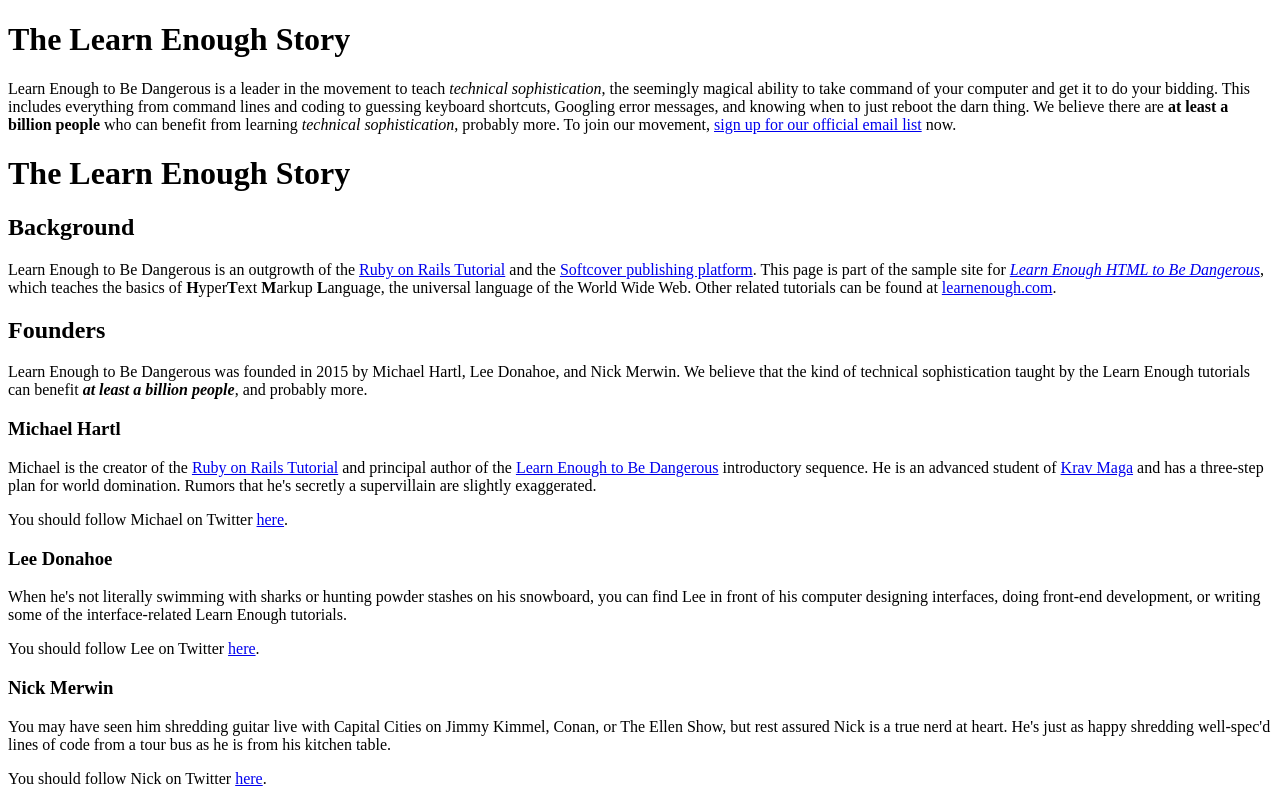
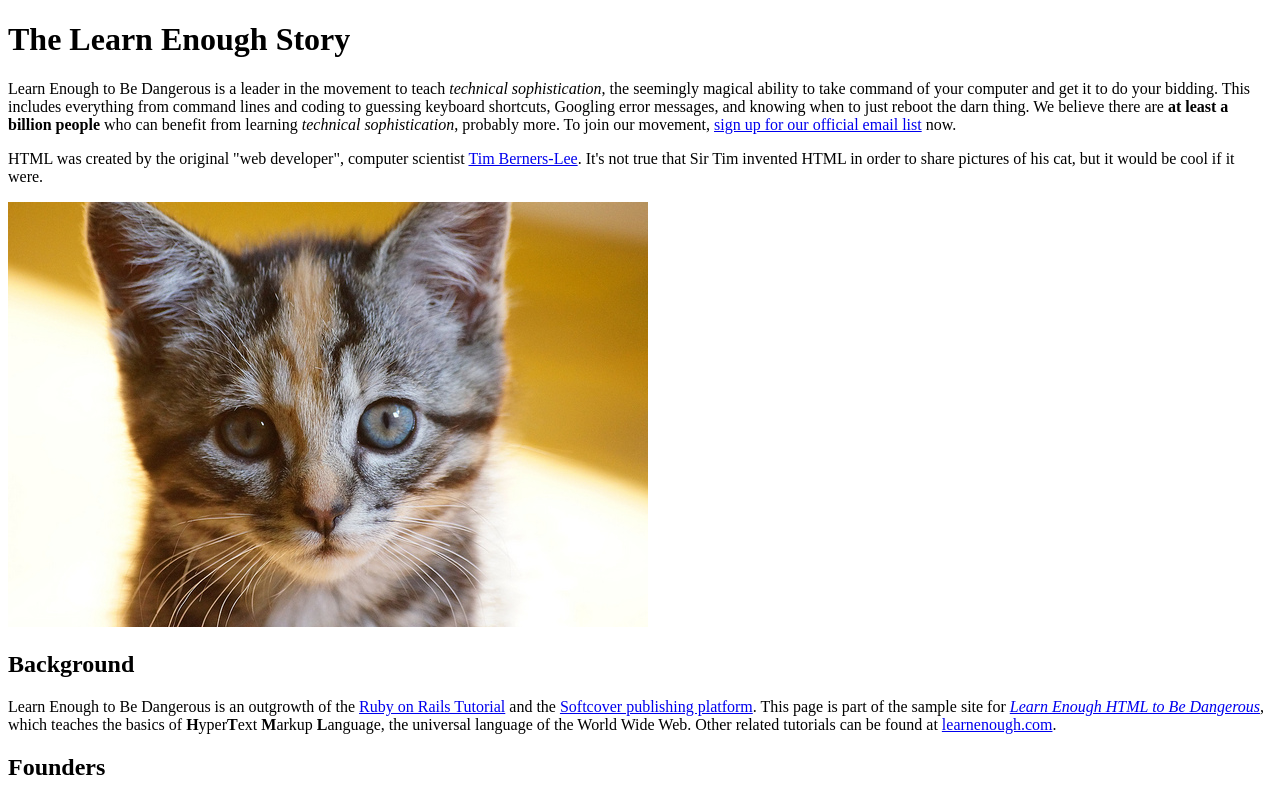
Before and after one commit to amezents/amezents.github.io, a plain HTML site: page index.html in a window 1280 px wide. Shown: the top 798 px of the page. Drawn offline with Linux system fonts and the light colour scheme.

Commit message:
add kitten img and some text to ...story

```diff
--- a/index.html
+++ b/index.html
@@ -22,8 +22,15 @@
       movement, <a href="http://learnenough.com/email">sign
       up for our official email list</a> now.
     </p>
+    <p>
+      HTML was created by the original "web developer", computer scientist
+      <a href="https://en.wikipedia.org/wiki/Tim_Berners-Lee">Tim
+      Berners-Lee</a>. It's not true that Sir Tim invented HTML in order to
+      share pictures of his cat, but it would be cool if it were.
+    </p>
 
-	<h1>The Learn Enough Story</h1>
+    <img src="images/kitten.jpg" alt="An adorable kitten">
+
 	<h2>Background</h2>
 	<p>
       Learn Enough to Be Dangerous is an outgrowth of the
```
Also changed, not shown: images/kitten.jpg (added).
